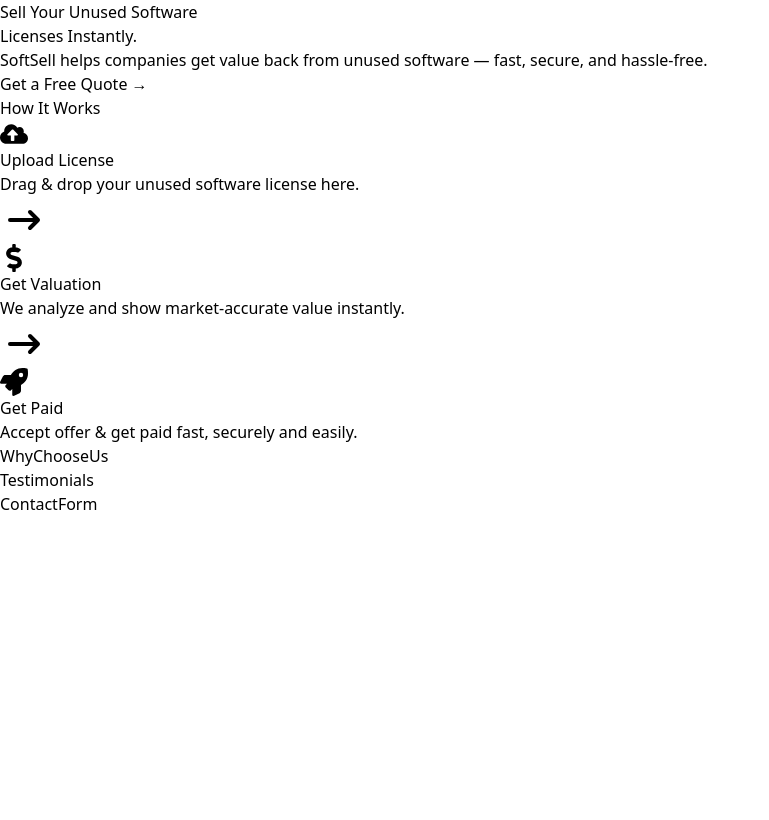
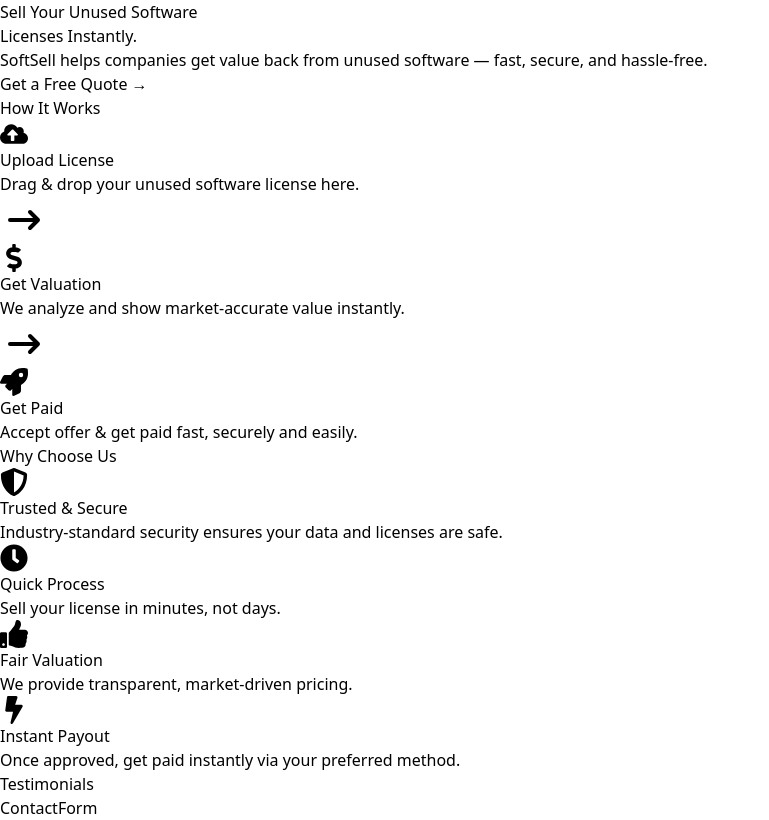
Before and after one commit to Anas-2357/credex-assignment, a React (Vite) app: page / in a window 1280 px wide. Shown: the whole page, without its empty margins (0-769 px from the left). Built offline with nearby package versions, Linux system fonts and the light colour scheme.

Commit message:
finalize WhyChooseUs section

```diff
--- a/src/components/WhyChooseUs.jsx
+++ b/src/components/WhyChooseUs.jsx
@@ -1,9 +1,60 @@
-import React from 'react'
+import { motion } from "framer-motion";
+import { FaShieldAlt, FaClock, FaThumbsUp, FaBolt } from "react-icons/fa";
 
-function WhyChooseUs() {
+const features = [
+  {
+    icon: <FaShieldAlt size={28} className="text-blue-400" />,
+    title: "Trusted & Secure",
+    description: "Industry-standard security ensures your data and licenses are safe.",
+  },
+  {
+    icon: <FaClock size={28} className="text-yellow-400" />,
+    title: "Quick Process",
+    description: "Sell your license in minutes, not days.",
+  },
+  {
+    icon: <FaThumbsUp size={28} className="text-green-400" />,
+    title: "Fair Valuation",
+    description: "We provide transparent, market-driven pricing.",
+  },
+  {
+    icon: <FaBolt size={28} className="text-pink-400" />,
+    title: "Instant Payout",
+    description: "Once approved, get paid instantly via your preferred method.",
+  },
+];
+
+export default function WhyChooseUs() {
   return (
-    <div>WhyChooseUs</div>
-  )
+    <section className="bg-gray-950 text-white py-24 px-6">
+      <motion.h2
+        className="text-5xl font-bold text-center mb-16"
+        initial={{ opacity: 0, y: -40 }}
+        whileInView={{ opacity: 1, y: 0 }}
+        transition={{ duration: 0.6 }}
+      >
+        Why Choose Us
+      </motion.h2>
+
+      <div className="grid gap-10 sm:grid-cols-2 max-w-6xl mx-auto">
+        {features.map((feature, index) => (
+          <motion.div
+            key={index}
+            className="bg-gray-900 rounded-2xl p-8 shadow-xl hover:scale-[1.02] transition duration-300"
+            initial={{ opacity: 0, y: 40 }}
+            whileInView={{ opacity: 1, y: 0 }}
+            transition={{
+              duration: 0.5,
+              delay: index * 0.2,
+              ease: "easeOut",
+            }}
+          >
+            <div className="mb-4">{feature.icon}</div>
+            <h3 className="text-xl font-semibold mb-2">{feature.title}</h3>
+            <p className="text-gray-400 text-sm">{feature.description}</p>
+          </motion.div>
+        ))}
+      </div>
+    </section>
+  );
 }
-
-export default WhyChooseUs
```
